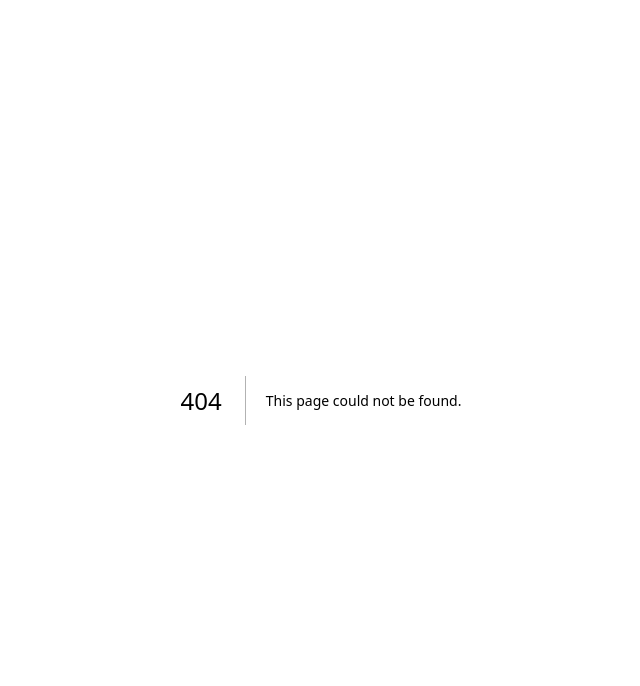
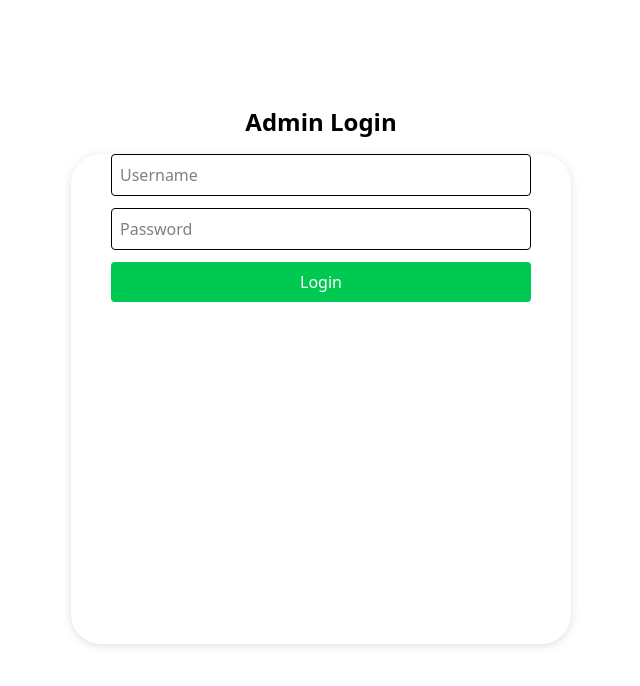
Before and after one commit to mn660875/blog-app, a Next.js app: page /login-page in a window 1280 px wide. Before the commit this address had no page. Shown: the top 686 px of the page, without its empty margins (319-959 px from the left). Built offline with nearby package versions, Linux system fonts and the light colour scheme.

Commit message:
final code

```diff
--- /dev/null
+++ b/src/app/api/login/route.js
@@ -0,0 +1,19 @@
+import { connectionStr } from "@/lib/db";
+import { User } from "@/lib/model/user";
+import mongoose from "mongoose";
+import { NextResponse } from "next/server";
+
+export async function POST(request) {
+  const { username, password } = await request.json();
+  await mongoose.connect(connectionStr)
+
+
+  const newUser = new User({ username, password });
+  await newUser.save();
+
+  if (username === password) {
+    return NextResponse.json({ success: true });
+  } else {
+    return NextResponse.json({ success: false });
+  }
+}
--- a/src/app/components/Navbar.js
+++ b/src/app/components/Navbar.js
@@ -1,14 +1,19 @@
 "use client"
 import Link from "next/link";
+import { useRouter } from "next/navigation";
 
 export default  function Navbar(){
+    const router= useRouter()
     return (
         <div className="w-full h-12 p-4 bg-[#007BA7] text-white flex items-center justify-between">
            <h1 className="font-semibold font-xl tracking-wide">Food Ninja</h1>
            <div className="flex items-center gap-5">
             <Link href={`${process.env.NEXT_PUBLIC_SITE_URL}`}>Blog</Link>
             <Link href={"/about"}>About</Link>
-            <Link href={`/admin`}>Admin</Link>
+            <button
+        className="bg-blue-500 text-white px-6 py-3 rounded"
+        onClick={() => router.push("/login-page")}
+      >Admin</button>
            </div>
         </div>
     )
--- a/src/app/components/PostList.js
+++ b/src/app/components/PostList.js
@@ -6,9 +6,11 @@ import PostCard from "./Postcard";
 export default function PostList({ posts }) {
   const [searchTerm, setSearchTerm] = useState("");
 
-  const filteredPosts = posts.filter((post) =>
+  const filteredPosts = posts
+  .filter((post) =>
     post.title.toLowerCase().includes(searchTerm.toLowerCase())
-  );
+  )
+  .sort((a, b) => new Date(b.createdAt) - new Date(a.createdAt));
 
   return (
     <div className="w-full mt-5 px-4 md:px-10 flex flex-col items-center">
--- a/src/app/form/page.js
+++ b/src/app/form/page.js
@@ -11,7 +11,7 @@ export default function Page() {
   const router= useRouter("")
   const [title, setTitle] = useState("");
   const [category, setCategory] = useState("");
-  const [auther, setAuther] = useState("");
+  const [author, setAuther] = useState("");
   const [content, setContent] = useState("");
   const [image, setImage] = useState("");
 
@@ -21,7 +21,7 @@ export default function Page() {
 
     let data = await fetch(`${process.env.NEXT_PUBLIC_SITE_URL}/api/blog`, {
       method: "POST",
-      body: JSON.stringify({ title, category, auther, content, image }),
+      body: JSON.stringify({ title, category, author, content, image }),
     });
     data = await data.json();
 
@@ -65,7 +65,7 @@ export default function Page() {
             <input
               type="text"
               placeholder="Author"
-              value={auther}
+              value={author}
               onChange={(e) => setAuther(e.target.value)}
             />
           </div>
@@ -91,7 +91,7 @@ export default function Page() {
               <option value="/imgs/food-2.jpg">FOOD-2.jpg</option>
               <option value="/imgs/food-3.jpg">FOOD-3.jpg</option>
               <option value="/imgs/web-1.jpg">WEB-1.jpg</option>
-              <option value="/imgs/travel-2.jpg">Travel-2.jpg</option>
+              <option value="/imgs/travel-2.jpg">Travel-2 .jpg</option>
             </select>
           </div>
           <button className="btn" type="submit">
--- /dev/null
+++ b/src/app/login-page/page.js
@@ -0,0 +1,52 @@
+"use client";
+import { useState } from "react";
+import { useRouter } from "next/navigation";
+
+export default function Page() {
+  const [username, setUsername] = useState("");
+  const [password, setPassword] = useState("");
+  const [error, setError] = useState("");
+  const router = useRouter();
+
+  const handleSubmit = async (e) => {
+    e.preventDefault();
+
+    const res = await fetch("/api/login", {
+      method: "POST",
+      headers: { "Content-Type": "application/json" },
+      body: JSON.stringify({ username, password }),
+    });
+
+    const data = await res.json();
+    if (data.success) {
+      router.push(`/admin?username=${username}`);
+    } else {
+      setError("Username and password must be the same to login.");
+    }
+  };
+
+  return (
+    <div className="flex flex-col justify-center items-center h-screen">
+      <h1 className="text-2xl mb-4 font-bold">Admin Login</h1>
+      <form onSubmit={handleSubmit} className="flex flex-col gap-3 w-80">
+        <input
+          className="border p-2 rounded"
+          placeholder="Username"
+          value={username}
+          onChange={(e) => setUsername(e.target.value)}
+        />
+        <input
+          className="border p-2 rounded"
+          placeholder="Password"
+          type="password"
+          value={password}
+          onChange={(e) => setPassword(e.target.value)}
+        />
+        <button className="bg-green-500 text-white p-2 rounded" type="submit">
+          Login
+        </button>
+        {error && <p className="text-red-500">{error}</p>}
+      </form>
+    </div>
+  );
+}
--- /dev/null
+++ b/src/lib/model/user.js
@@ -0,0 +1,7 @@
+const { default: mongoose } = require("mongoose");
+
+const userSchema= new mongoose.Schema({
+    username: String,
+    password: String
+})
+export const User = mongoose.models.users || mongoose.model("users", userSchema)
```
